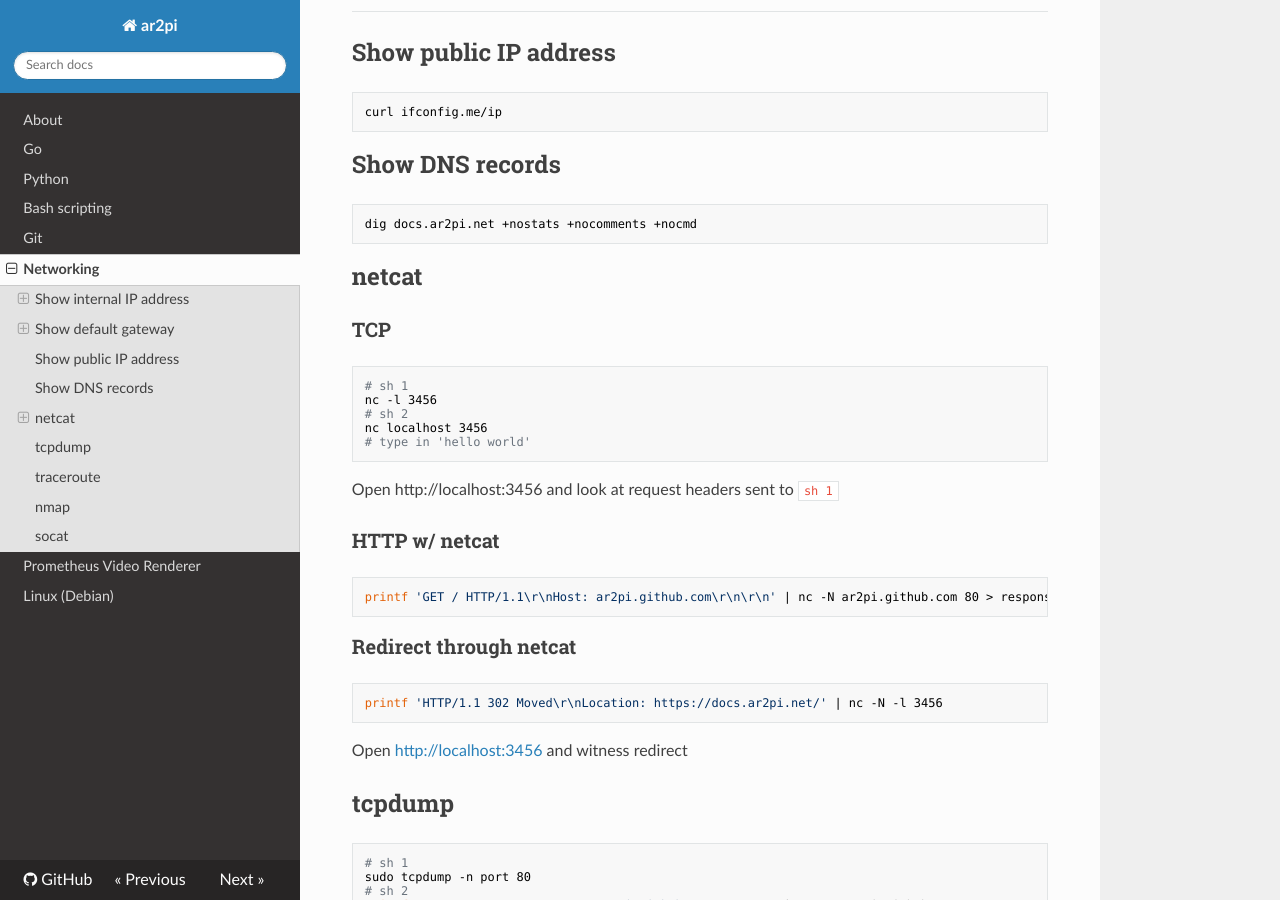
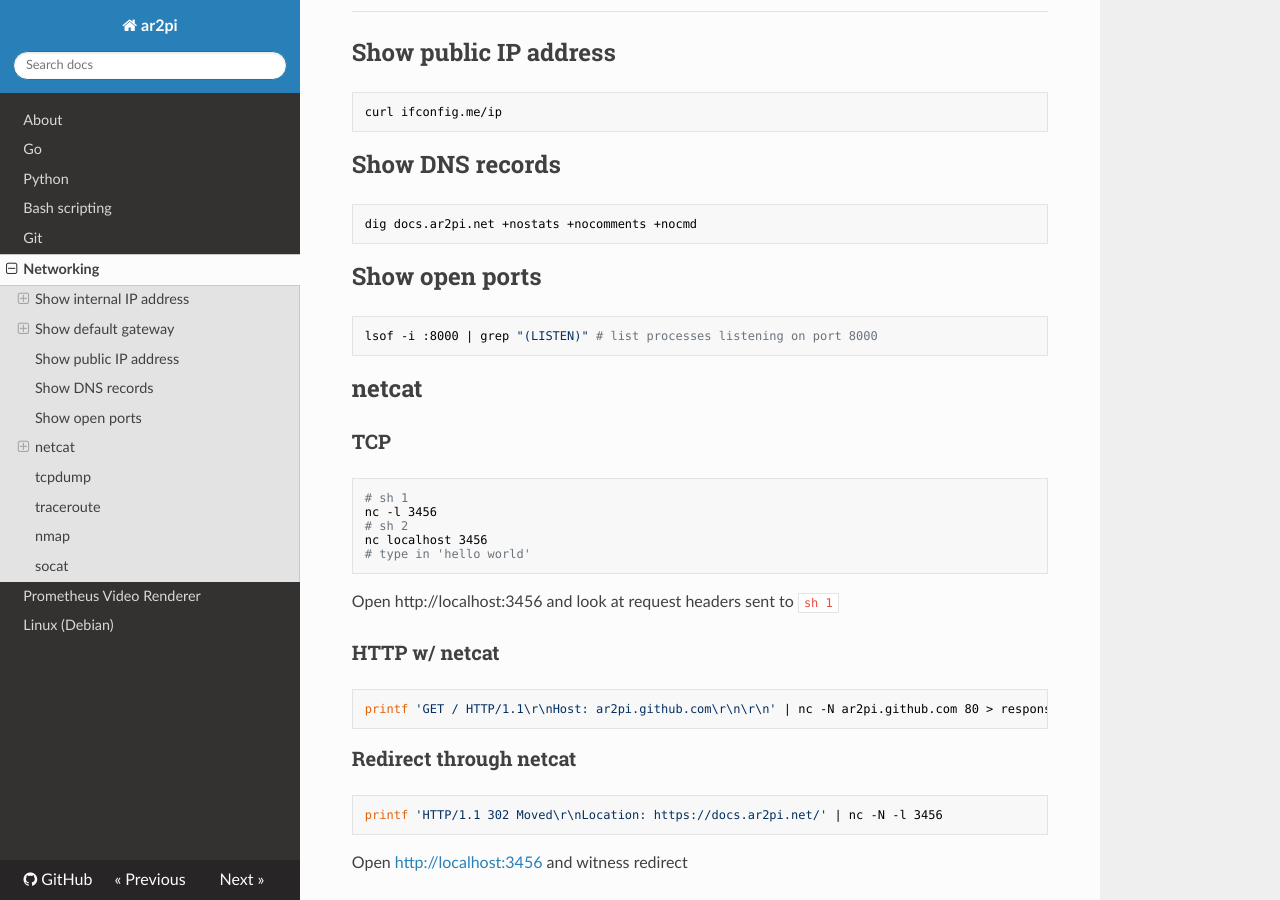
Before and after one commit to ar2pi/ar2pi, an MkDocs documentation site: the page built from docs/networking.md, in a window 1280 px wide and 900 px high, scrolled down 852 px. Built offline with MkDocs 1.6.1, drawn with Linux system fonts in a browser that asks for light colours; nearby versions of some CDN libraries.

Commit message:
add lsof command to show open ports

````diff
--- a/docs/networking.md
+++ b/docs/networking.md
@@ -42,6 +42,12 @@ curl ifconfig.me/ip
 
 ```sh
 dig docs.ar2pi.net +nostats +nocomments +nocmd
+```
+
+## Show open ports
+
+```sh
+lsof -i :8000 | grep "(LISTEN)" # list processes listening on port 8000
 ```
 
 ## netcat
````
